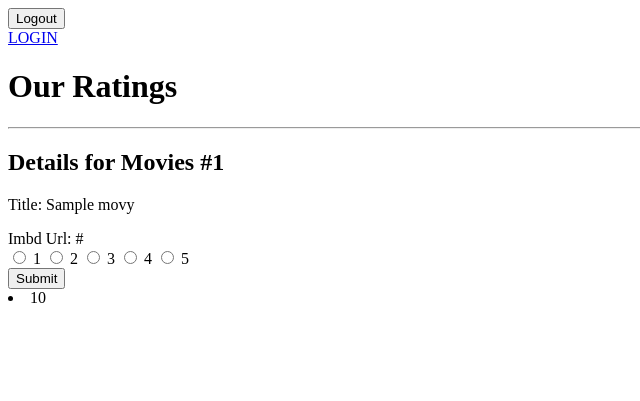
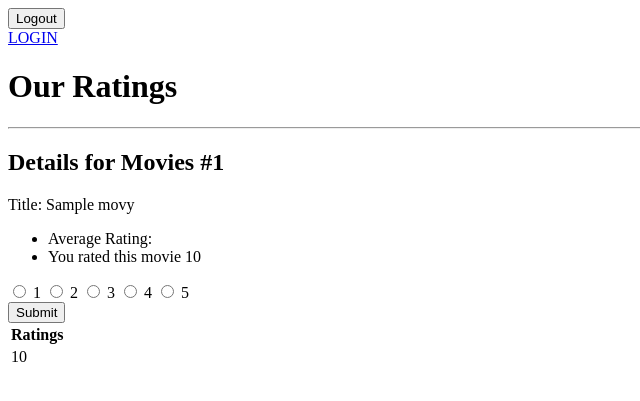
Before and after one commit to shaiwilson/Movie_recommendation_ML, a Flask app: page /movies/1 in a window 1280 px wide. Shown: the top 401 px of the page, without its empty margins (0-640 px from the left). Run offline with Flask 2, Linux system fonts and the light colour scheme; the visitor is signed in with stand-in values (Sample User, id 1); tables that the repository leaves empty hold one stand-in row (values such as "Sample post").

Commit message:
User can update movie ratings.

```diff
--- a/server.py
+++ b/server.py
@@ -164,21 +164,37 @@
     # Show a list of ratings for a given movie
     # add a form the this page so that a logged in user can update their ratings for this film
     # ratings = Rating.query.get()
-    ratings = movie.ratings
+    movie_ratings = movie.ratings
+
+    user_id = session['current_user']
+    if user_id:
+        user_rating = Rating.query.filter_by(
+        movie_id=movie_id, user_id=user_id).first()
+    else:
+        user_rating = None
+
 
     return render_template("movie_details.html",
                            display_movie_id=movie_id,
                            display_movie_title=movie_title,
                            display_movie_url=movie_url,
-                           ratings=ratings)
+                           movie_rating=movie_ratings,
+                           user_rating=user_rating)
 
 
-@app.route('/new_rating/<int:movie_id>', methods=["POST"])
-def add_new_rating(movie_id):
+@app.route('/new_rating', methods=["POST"])
+def add_new_rating():
     """Check to see if a rating is in the database."""
 
     rating = request.form.get("rating")
     print movie_id
+
+    user_id = session["user_id"]
+    movie_id = request.form.get("movie_id")
+
+    existing_rating = Rating.query.filter(Rating.user_id == user_id,
+                                          Rating.movie_id == movie_id).all()
+
 
     # check if the user_id and the movie_id are in one record
     # update the score field
--- a/templates/movie_details.html
+++ b/templates/movie_details.html
@@ -3,11 +3,20 @@
 
     <h2>Details for Movies #{{ display_movie_id }}</h2>
       Title: {{ display_movie_title }}
-      <p></p>
-      Imbd Url: {{ display_movie_url }}
+    <ul>
+      <li>Average Rating:
+      </li>
+      <li>
+        {% if user_rating %}
+          You rated this movie {{ user_rating.score }}
+        {%else %}
+          You did not rate this movie, yet.
+        {% endif %}
+      </li>
+
     </ul>
 
-    <div>
+    <div class ="new_rating">
     {% if 'current_user' in session %}
         <form action="/new_rating" method="POST">
             <input type="radio" name="rating" value="1"> 1
@@ -15,17 +24,23 @@
             <input type="radio" name="rating" value="3"> 3
             <input type="radio" name="rating" value="4"> 4
             <input type="radio" name="rating" value="5"> 5 <br>
+            <input type="hidden" name="movie_id" value={{ "display_movie_id" }}>
             <input type="submit" value="Submit">
         </form>
     {% endif %}
     </div>
 
-    {% for rating in ratings %}
-          <li>
+  <table>
+      <tr>
+        <th> Ratings </th>
+      </tr>
+    {% for rating in movie_rating %}
+      <tr>
+        <td>
             {{ rating.score }}
-          </li>
+        </td>
+      </tr>
     {% endfor %}
-
-
+  </table>
 
 {% endblock %}
```
